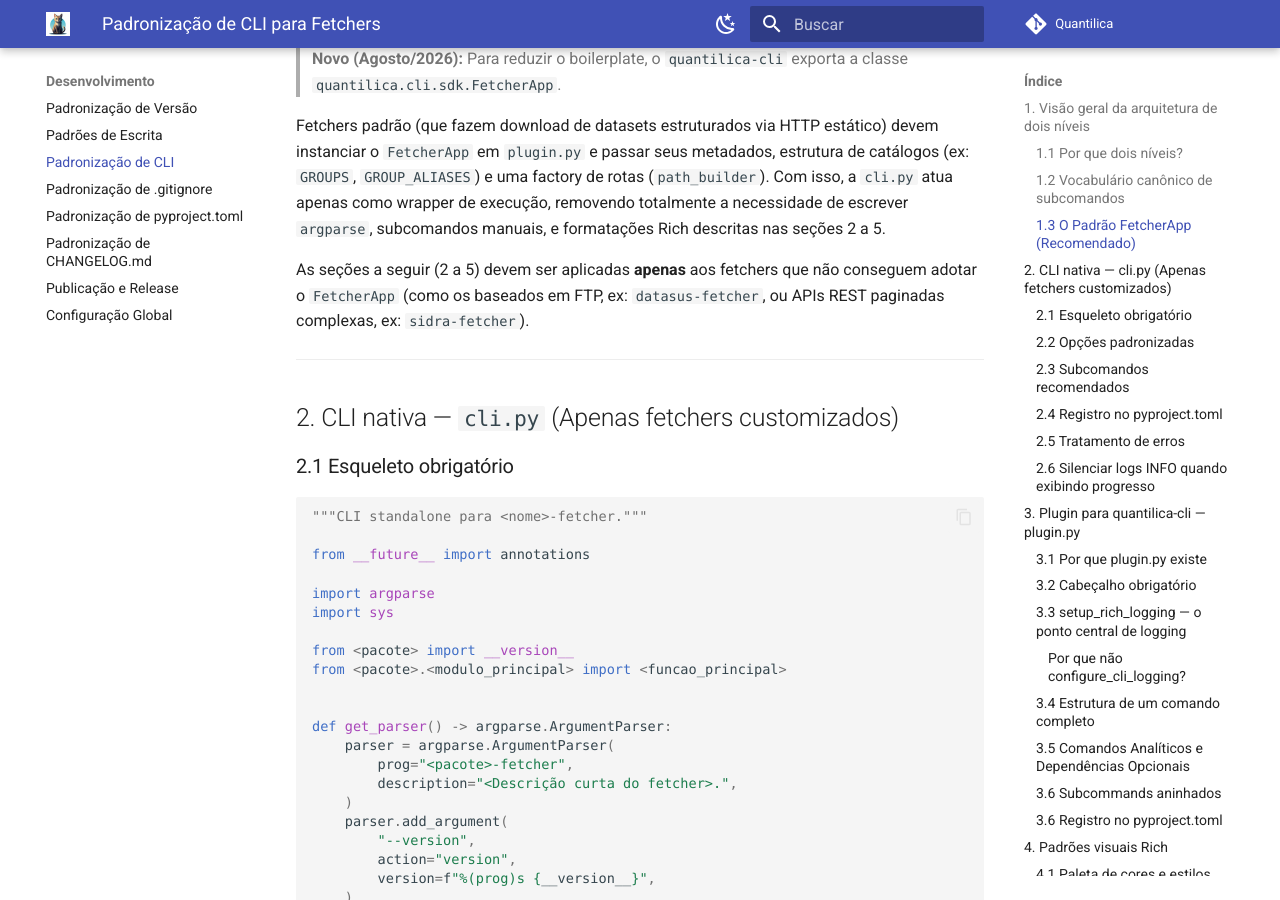
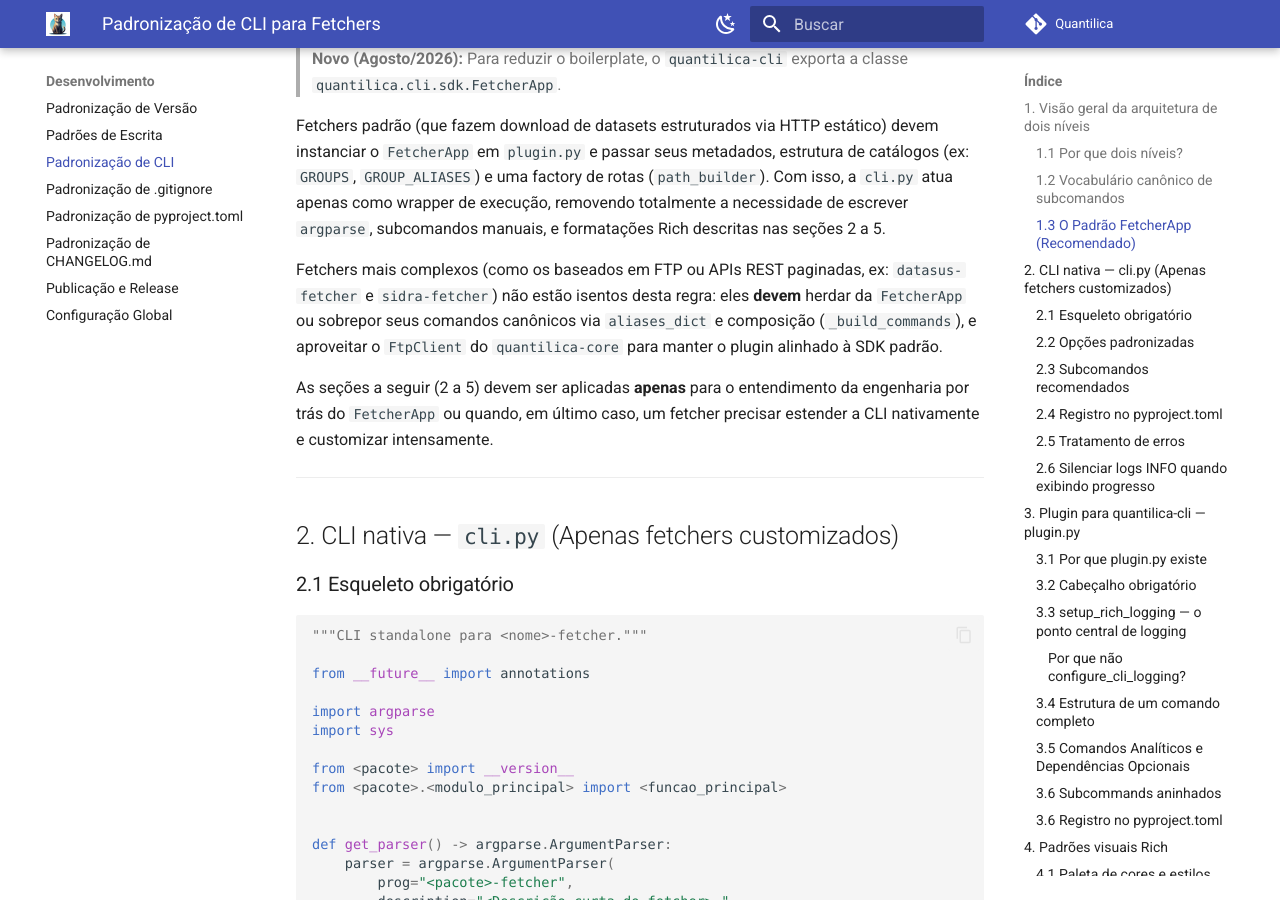
Before and after one commit to Quantilica/docs, an MkDocs documentation site: the page built from docs/normas/cli-fetchers.md, in a window 1280 px wide and 900 px high, scrolled down 2823 px. Built offline with MkDocs 1.6.1 and Material for MkDocs 9.7.7, drawn with Linux system fonts in a browser that asks for light colours; some web fonts are replaced; comment, search, counter and statistics services are not loaded.

Commit message:
docs(normas): update cli-fetchers to reflect ecosystem-wide adoption of FetcherApp

```diff
--- a/docs/normas/cli-fetchers.md
+++ b/docs/normas/cli-fetchers.md
@@ -84,7 +84,9 @@
 
 Fetchers padrão (que fazem download de datasets estruturados via HTTP estático) devem instanciar o `FetcherApp` em `plugin.py` e passar seus metadados, estrutura de catálogos (ex: `GROUPS`, `GROUP_ALIASES`) e uma factory de rotas (`path_builder`). Com isso, a `cli.py` atua apenas como wrapper de execução, removendo totalmente a necessidade de escrever `argparse`, subcomandos manuais, e formatações Rich descritas nas seções 2 a 5.
 
-As seções a seguir (2 a 5) devem ser aplicadas **apenas** aos fetchers que não conseguem adotar o `FetcherApp` (como os baseados em FTP, ex: `datasus-fetcher`, ou APIs REST paginadas complexas, ex: `sidra-fetcher`).
+Fetchers mais complexos (como os baseados em FTP ou APIs REST paginadas, ex: `datasus-fetcher` e `sidra-fetcher`) não estão isentos desta regra: eles **devem** herdar da `FetcherApp` ou sobrepor seus comandos canônicos via `aliases_dict` e composição (`_build_commands`), e aproveitar o `FtpClient` do `quantilica-core` para manter o plugin alinhado à SDK padrão.
+
+As seções a seguir (2 a 5) devem ser aplicadas **apenas** para o entendimento da engenharia por trás do `FetcherApp` ou quando, em último caso, um fetcher precisar estender a CLI nativamente e customizar intensamente.
 
 ---
 
```
